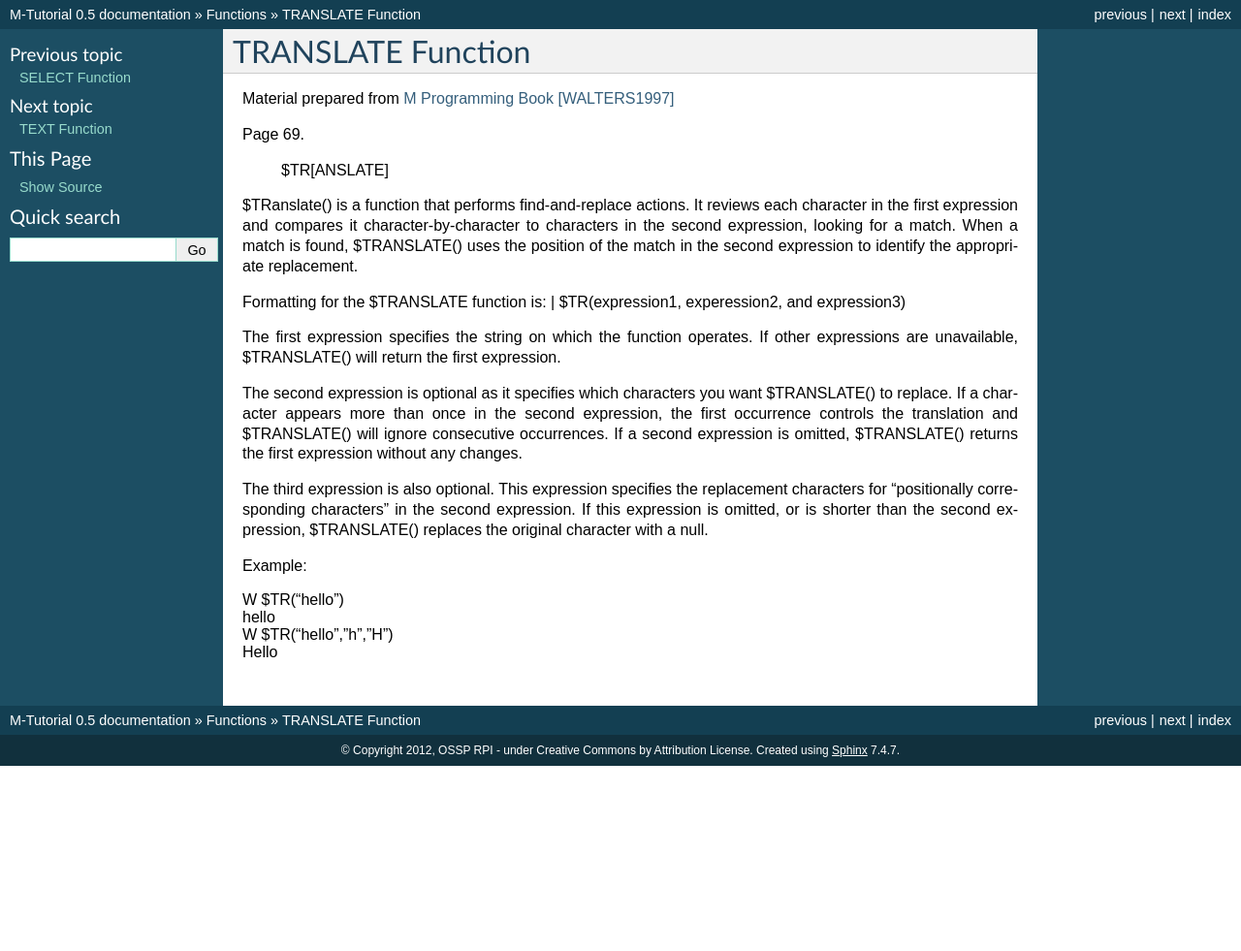
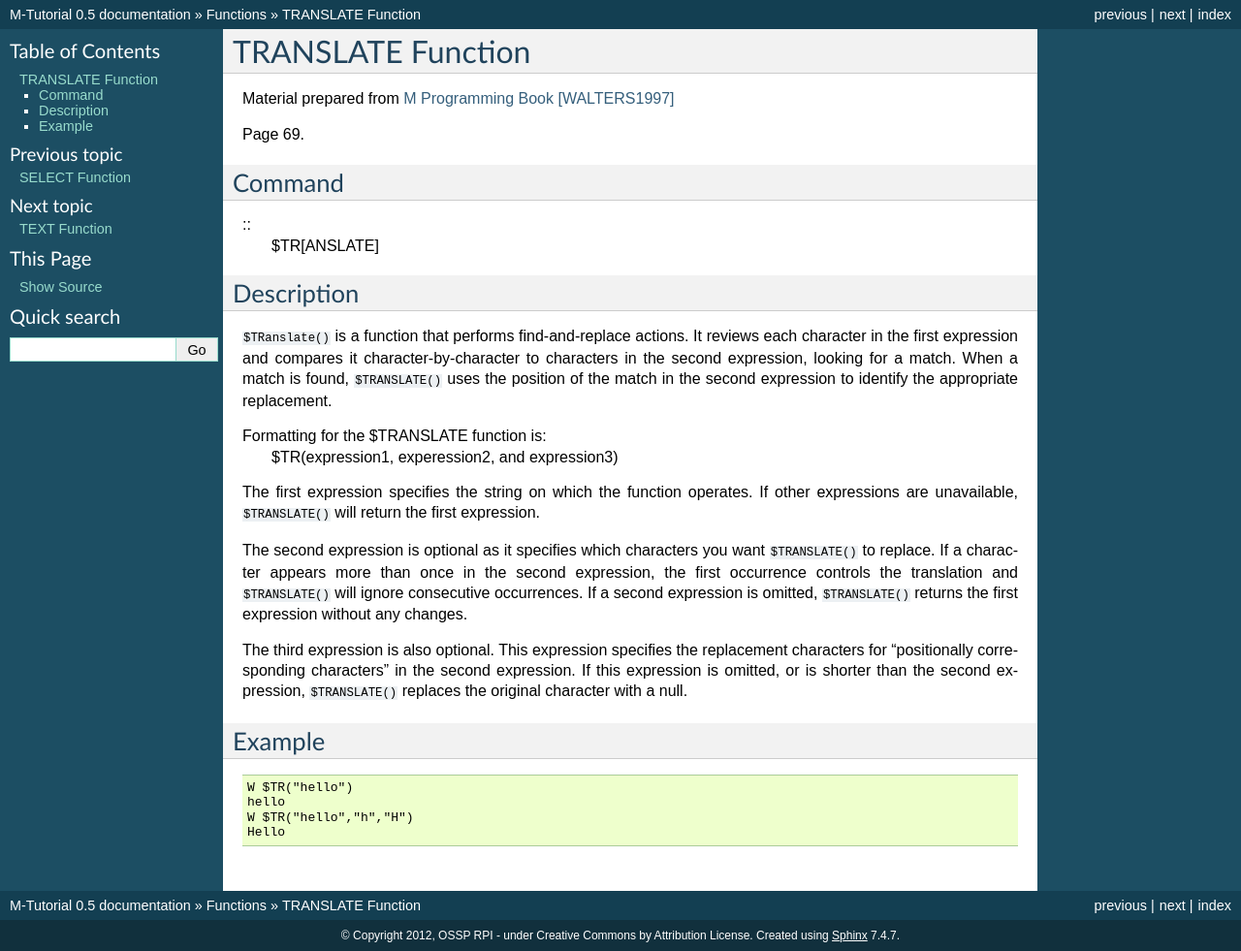
Before and after one commit to luisibanez/M-Tutorial, a Sphinx documentation site: the page built from source/TRANSLATE_Function.rst, in a window 1280 px wide. Shown: the whole page at 97% size. Built offline with Sphinx 7.4.7, drawn with Linux system fonts in a browser that asks for light colours; before the commit the page ends 900 px from its top, so only the background shows below that.

Commit message:
Added some minor formatting to the TRANSLATE_Function, originally written by Katie Sharkey

```diff
--- a/source/TRANSLATE_Function.rst
+++ b/source/TRANSLATE_Function.rst
@@ -7,25 +7,34 @@ Material prepared from `M Programming Book`_ [WALTERS1997]_
 Page 69.
 
 
+Command
+-------
+::
     $TR[ANSLATE]
-$TRanslate() is a function that performs find-and-replace actions. It reviews each character in the first expression and compares it character-by-character to characters in the second expression, looking for a match. When a match is found, $TRANSLATE() uses the position of the match in the second expression to identify the appropriate replacement.
+
+
+Description
+-----------
+``$TRanslate()`` is a function that performs find-and-replace actions. It reviews each character in the first expression and compares it character-by-character to characters in the second expression, looking for a match. When a match is found, ``$TRANSLATE()`` uses the position of the match in the second expression to identify the appropriate replacement.
 
 Formatting for the $TRANSLATE function is:
-| $TR(expression1, experession2, and expression3)
+    $TR(expression1, experession2, and expression3)
 
-The first expression specifies the string on which the function operates. If other expressions are unavailable, $TRANSLATE() will return the first expression.
+The first expression specifies the string on which the function operates. If other expressions are unavailable, ``$TRANSLATE()`` will return the first expression.
 
-The second expression is optional as it specifies which characters you want $TRANSLATE() to replace. If a character appears more than once in the second expression, the first occurrence controls the translation and $TRANSLATE() will ignore consecutive occurrences. If a second expression is omitted, $TRANSLATE() returns the first expression without any changes.
+The second expression is optional as it specifies which characters you want ``$TRANSLATE()`` to replace. If a character appears more than once in the second expression, the first occurrence controls the translation and ``$TRANSLATE()`` will ignore consecutive occurrences. If a second expression is omitted, ``$TRANSLATE()`` returns the first expression without any changes.
 
-The third expression is also optional. This expression specifies the replacement characters for “positionally corresponding characters” in the second expression. If this expression is omitted, or is shorter than the second expression, $TRANSLATE() replaces the original character with a null.
+The third expression is also optional. This expression specifies the replacement characters for “positionally corresponding characters” in the second expression. If this expression is omitted, or is shorter than the second expression, ``$TRANSLATE()`` replaces the original character with a null.
 
 
-Example:
+Example
+-------
+::
 
-|   W $TR("hello")
-|   hello
-|   W $TR("hello","h","H")
-|   Hello
+    W $TR("hello")
+    hello
+    W $TR("hello","h","H")
+    Hello
 
 
 .. _M Programming book: http://books.google.com/books?id=jo8_Mtmp30kC&printsec=frontcover&dq=M+Programming&hl=en&sa=X&ei=2mktT--GHajw0gHnkKWUCw&ved=0CDIQ6AEwAA#v=onepage&q=M%20Programming&f=false
```
